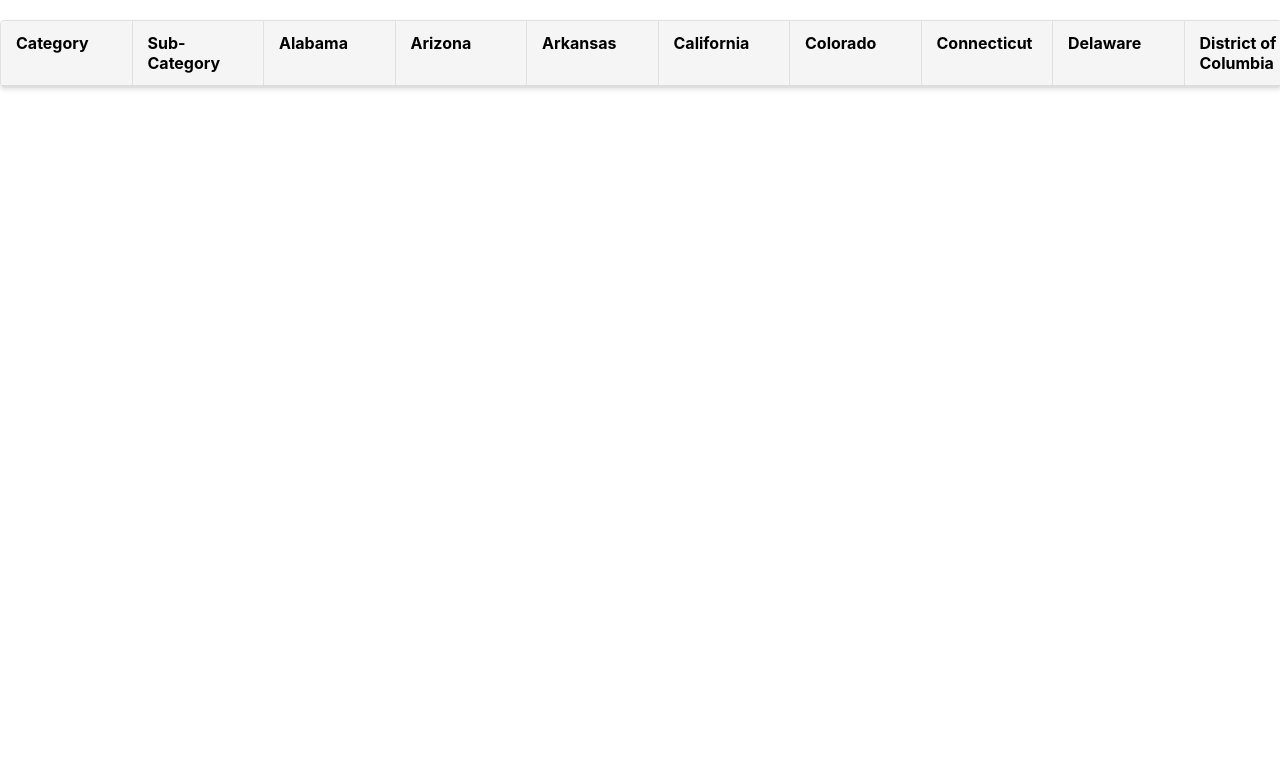
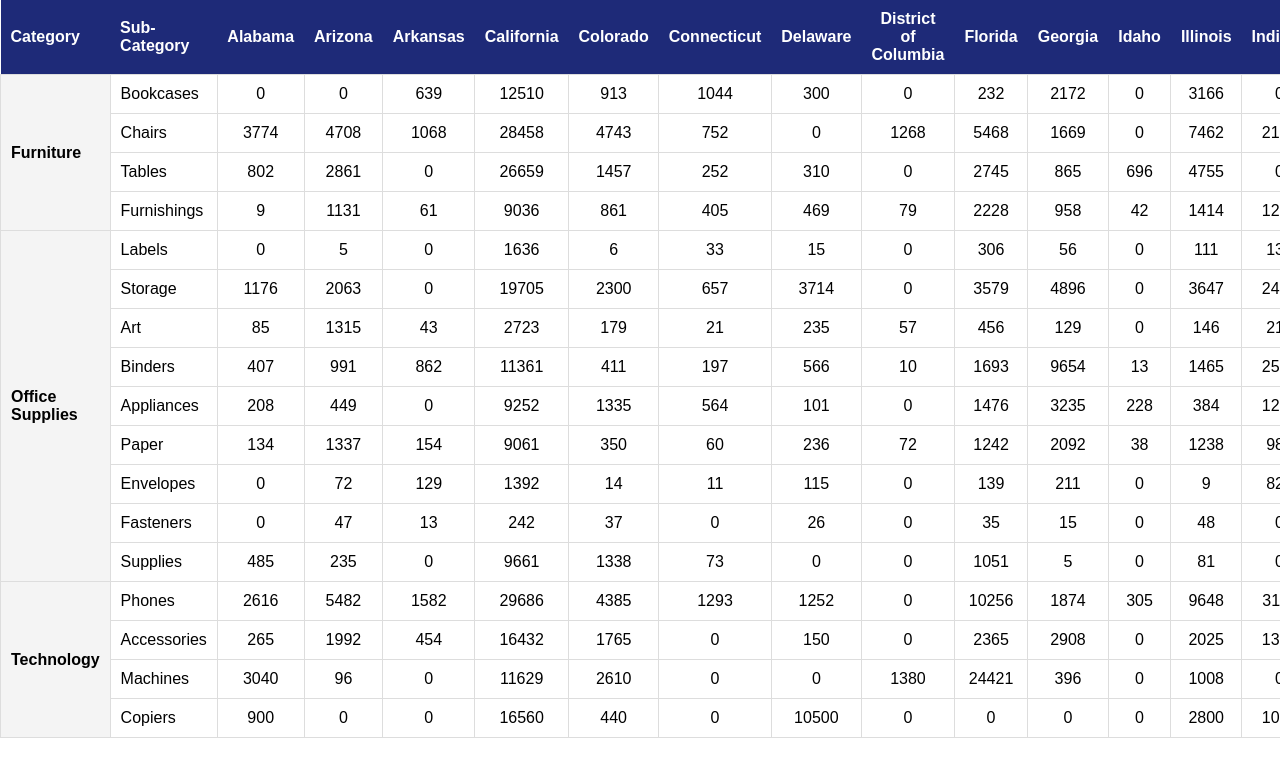
Before and after one commit to scottrosen14/crisp-take-home, a React (Create React App) app: page / in a window 1280 px wide. Shown: the top 776 px of the page. Built offline with nearby package versions, Linux system fonts and the light colour scheme.

Commit message:
Create first working version -- headerwith states, row grouping by category and sub-category, and sum sales

```diff
--- a/src/App/App.tsx
+++ b/src/App/App.tsx
@@ -13,8 +13,7 @@ function App() {
 
   return (
     <div>
-      <PivotTable orders={orders} />
-      {/* Other components that might need orders data */}
+      <PivotTable data={orders} />
     </div>
   );
 }
--- a/src/components/PivotTable/PivotTable.css
+++ /dev/null
@@ -1,12 +0,0 @@
-.pivot-table {
-  width: 100%;
-  border-collapse: collapse;
-  border: 1px solid #e0e0e0;
-  box-shadow: 0 2px 4px rgba(0, 0, 0, 0.1);
-  border-radius: 4px;
-  overflow: hidden;
-  margin: 20px 0;
-  font-family:
-    -apple-system, BlinkMacSystemFont, 'Segoe UI', Roboto, Oxygen, Ubuntu, Cantarell, 'Open Sans',
-    'Helvetica Neue', sans-serif;
-}
--- a/src/components/PivotTable/PivotTable.tsx
+++ b/src/components/PivotTable/PivotTable.tsx
@@ -1,20 +1,108 @@
-import React, {useEffect, useMemo, useState} from 'react';
-import { Order } from '../../hooks/useFetchOrders';
-import PivotTableHeader from '../PivotTableHeader/PivotTableHeader';
-import './PivotTable.css';
-import { OrderFields } from '../../constants';
+import React, { useMemo } from "react";
+import {Order} from "../../constants";
 
-interface PivotTableProps {
-  orders: Order[];
+interface PivotData {
+  [category: string]: {
+    [subCategory: string]: number;
+  };
 }
 
-export const PivotTable = ({ orders }: PivotTableProps) => {
-  const [filters, setFilters] = useState<string[]>([OrderFields.Category, OrderFields.SubCategory]);
+interface Props {
+  data: Order[];
+}
+
+const tableStyle: React.CSSProperties = {
+  borderCollapse: "collapse",
+  width: "80%",
+  margin: "20px auto",
+  fontFamily: "Arial, sans-serif",
+};
+
+const thStyle: React.CSSProperties = {
+  backgroundColor: "#f4f4f4",
+  padding: "12px 16px",
+  border: "1px solid #ddd",
+  textAlign: "left",
+  fontWeight: 600,
+};
+
+const tdStyle: React.CSSProperties = {
+  padding: "10px 14px",
+  border: "1px solid #ddd",
+};
+
+const categoryStyle: React.CSSProperties = {
+  fontWeight: 500,
+  backgroundColor: "#fafafa",
+};
+
+const PivotTable: React.FC<Props> = ({ data }) => {
+  // Get all unique states
+  const states = useMemo(() => {
+    const stateSet = new Set(data.map((d) => d.state));
+    return Array.from(stateSet).sort();
+  }, [data]);
+
+  // Get pivot structure
+  const pivotRows = useMemo(() => {
+    const grouped: {
+      [category: string]: {
+        [subCategory: string]: {
+          [state: string]: number;
+        };
+      };
+    } = {};
+
+    data.forEach(({ category, subCategory, state, sales }) => {
+      if (!grouped[category]) grouped[category] = {};
+      if (!grouped[category][subCategory]) grouped[category][subCategory] = {};
+      if (!grouped[category][subCategory][state]) {
+        grouped[category][subCategory][state] = 0;
+      }
+      grouped[category][subCategory][state] += sales;
+    });
+
+    return grouped;
+  }, [data]);
 
   return (
-    <div className="pivot-table">
-      <PivotTableHeader orders={orders} />
-      {/* TODO: Map through data to create rows */}
+    <div style={{ overflowX: "auto" }}>
+      <table style={{ borderCollapse: "collapse", width: "100%", fontFamily: "Arial, sans-serif" }}>
+        <thead style={{ backgroundColor: "#1e2a78", color: "white" }}>
+        <tr>
+          <th style={{ padding: "10px", textAlign: "left" }}>Category</th>
+          <th style={{ padding: "10px", textAlign: "left" }}>Sub-Category</th>
+          {states.map((state) => (
+            <th key={state} style={{ padding: "10px", textAlign: "center" }}>{state}</th>
+          ))}
+        </tr>
+        </thead>
+        <tbody>
+        {Object.entries(pivotRows).map(([category, subs]) =>
+          Object.entries(subs).map(([subCategory, stateSales], idx) => (
+            <tr key={`${category}-${subCategory}`}>
+              {idx === 0 && (
+                <td
+                  rowSpan={Object.keys(subs).length}
+                  style={{ padding: "10px", fontWeight: "bold", backgroundColor: "#f4f4f4", border: "1px solid #ddd" }}
+                >
+                  {category}
+                </td>
+              )}
+              <td style={{ padding: "10px", border: "1px solid #ddd" }}>{subCategory}</td>
+              {states.map((state) => (
+                <td
+                  key={state}
+                  style={{ padding: "10px", textAlign: "center", border: "1px solid #ddd" }}
+                >
+                  {stateSales[state] ? stateSales[state].toFixed(0) : 0}
+                </td>
+              ))}
+            </tr>
+          ))
+        )}
+        </tbody>
+      </table>
     </div>
   );
 };
--- a/src/components/PivotTableHeader/PivotTableHeader.css
+++ /dev/null
@@ -1,26 +0,0 @@
-.pivot-table-header {
-  display: flex;
-  background-color: #f5f5f5;
-  border-bottom: 2px solid #ddd;
-  font-weight: bold;
-  position: sticky;
-  top: 0;
-  z-index: 10;
-}
-
-.pivot-table-header-cell {
-  padding: 12px 15px;
-  text-align: left;
-  flex: 1;
-  min-width: 100px;
-  border-right: 1px solid #e0e0e0;
-}
-
-.pivot-table-header-cell:last-child {
-  border-right: none;
-}
-
-.pivot-table-header-cell:hover {
-  background-color: #eaeaea;
-  cursor: pointer;
-}
--- a/src/components/PivotTableHeader/PivotTableHeader.tsx
+++ /dev/null
@@ -1,33 +0,0 @@
-import React, { ReactElement, useMemo } from 'react';
-import './PivotTableHeader.css';
-import { Order } from '../../hooks/useFetchOrders';
-
-interface PivotTableHeaderProps {
-  orders: Order[];
-}
-
-const PivotTableHeader = ({ orders }: PivotTableHeaderProps): ReactElement => {
-  const states = useMemo(() => {
-    const statesSet = new Set<string>();
-
-    orders.forEach(order => {
-      order.state && statesSet.add(order.state);
-    });
-
-    return Array.from(statesSet).sort();
-  }, [orders]);
-
-  return (
-    <thead>
-      <tr className="pivot-table-header">
-        <th className="pivot-table-header-cell">Category</th>
-        <th className="pivot-table-header-cell">Sub-Category</th>
-        {states.map(usState => (
-          <th className="pivot-table-header-cell">{usState}</th>
-        ))}
-      </tr>
-    </thead>
-  );
-};
-
-export default PivotTableHeader;
--- a/src/constants.ts
+++ b/src/constants.ts
@@ -1,23 +1,23 @@
-export enum OrderFields {
-  RowId = 'rowId',
-  OrderId = 'orderId',
-  OrderDate = 'orderDate',
-  ShipDate = 'shipDate',
-  ShipMode = 'shipMode',
-  CustomerId = 'customerId',
-  CustomerName = 'customerName',
-  Segment = 'segment',
-  Country = 'country',
-  City = 'city',
-  State = 'state',
-  PostalCode = 'postalCode',
-  Region = 'region',
-  ProductId = 'productId',
-  Category = 'category',
-  SubCategory = 'subCategory',
-  ProductName = 'productName',
-  Sales = 'sales',
-  Quantity = 'quantity',
-  Discount = 'discount',
-  Profit = 'profit',
+export interface Order {
+  rowId: number;
+  orderId: string;
+  orderDate: string;
+  shipDate: string;
+  shipMode: string;
+  customerId: string;
+  customerName: string;
+  segment: string;
+  country: string;
+  city: string;
+  state: string;
+  postalCode: number;
+  region: string;
+  productId: string;
+  category: string;
+  subCategory: string;
+  productName: string;
+  sales: number;
+  quantity: number;
+  discount: number;
+  profit: number;
 }
```
Also changed, not shown: src/components/PivotTableCell/PivotTableCell.css (deleted, +0 -37 lines), src/components/PivotTableCell/PivotTableCell.tsx (deleted, +0 -12 lines), src/components/PivotTableRow/PivotTableRow.css (deleted, +0 -21 lines), src/components/PivotTableRow/PivotTableRow.tsx (deleted, +0 -16 lines), src/hooks/useFetchOrders.ts (+2 -25 lines).
